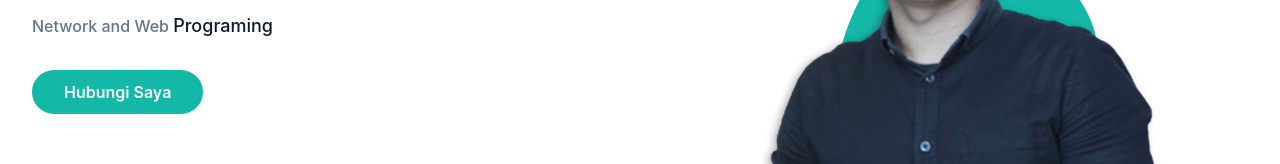
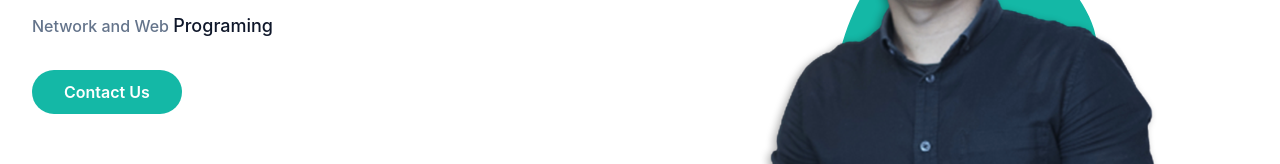
Before and after one commit to AsdarPix/asdarpix.github.io, a website: page index.html in a window 1280 px wide. Shown: the part 420-584 px from the top of the page. Drawn offline with Linux system fonts and the light colour scheme.

Commit message:
Update index.html

```diff
--- a/index.html
+++ b/index.html
@@ -63,7 +63,7 @@
                     <h2 class="font-medium text-secondery text-lg mb-5 lg:text-2xl"><span class="text-dark"> Network Engineer</span></h2>
                     <p class="font-medium text-secondery mb-10 leading-relaxed">Network and Web <span class="text-dark text-lg">Programing</span></p>
 
-                    <a href="https://api.whatsapp.com/send?phone=6282199995764&text=Assalamualaikum%20AsdarPix" class="text-base font-semibold text-white bg-primary py-3 px-8 rounded-full hover:shadow-lg hover:opacity-80 transition duration-300 ease-in-out">Hubungi Saya</a>
+                    <a href="https://api.whatsapp.com/send?phone=6282199995764&text=Assalamualaikum%20AsdarPix" class="text-base font-semibold text-white bg-primary py-3 px-8 rounded-full hover:shadow-lg hover:opacity-80 transition duration-300 ease-in-out">Contact Us</a>
                 </div>
                 <div class="w-full self-end px-4 lg:w-1/2">
                     <div class="relative mt-10 lg:mt-9 lg:right-0">
```
